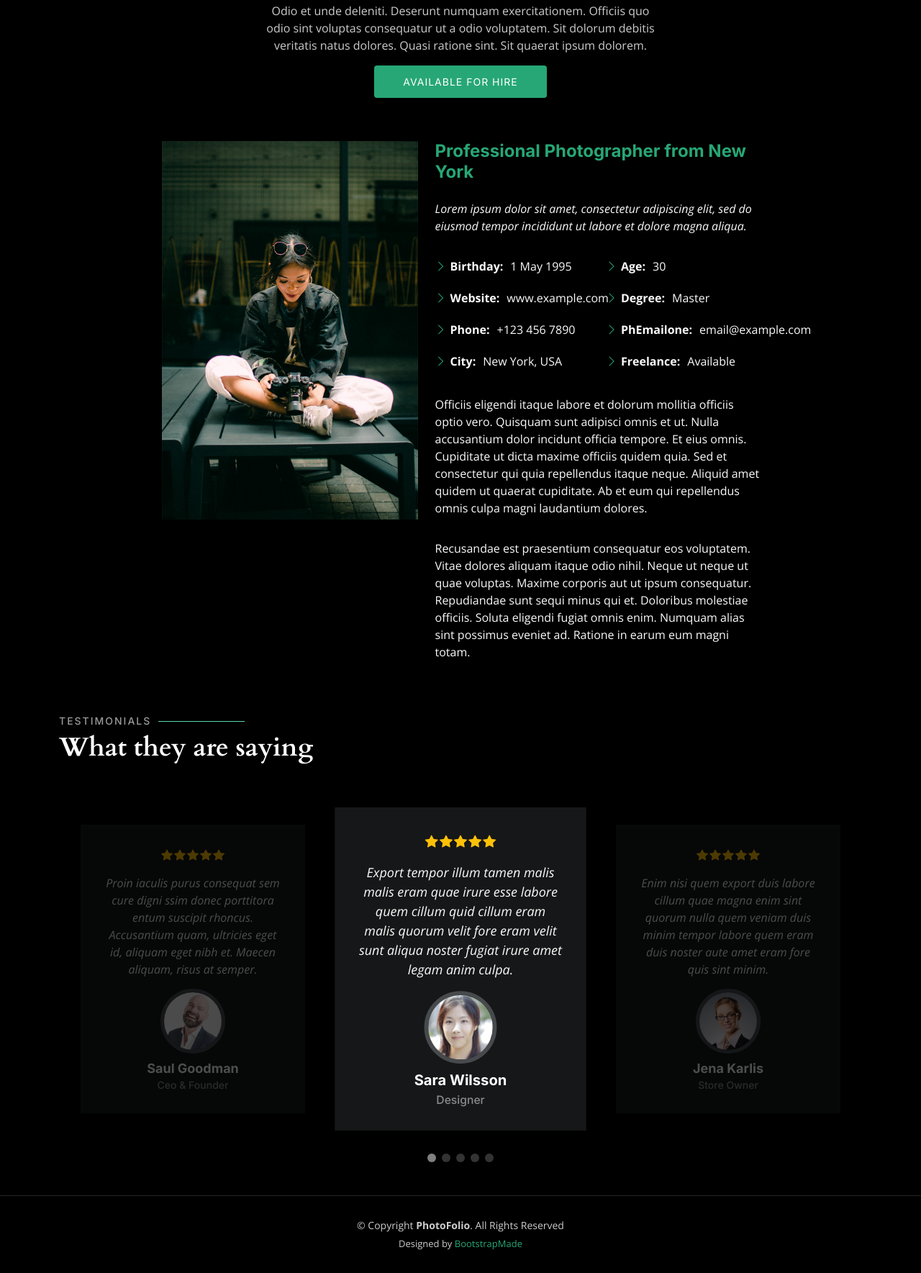
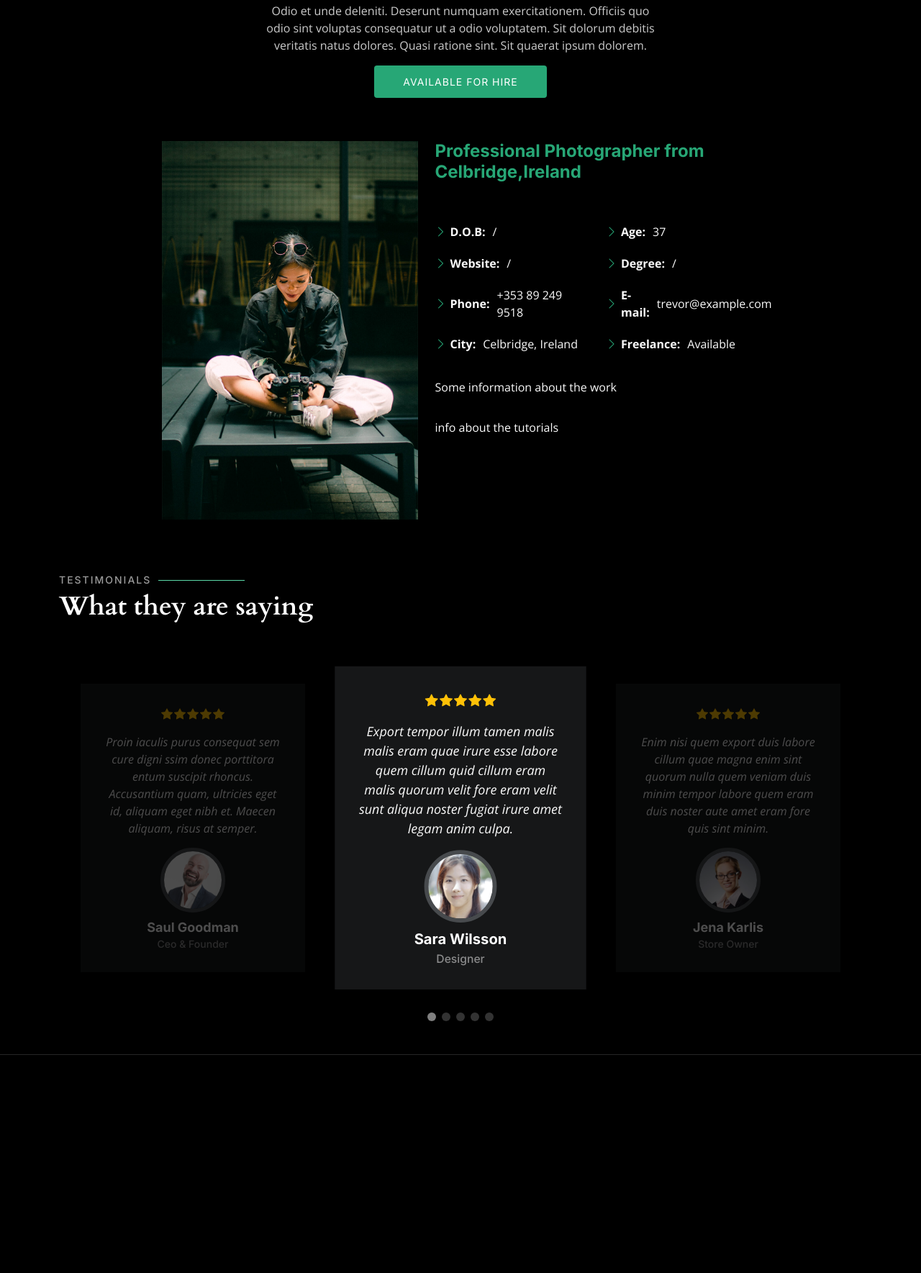
Before and after one commit to dipanshu0511vora/trevor_photography, a Django app: page /about/ in a window 1280 px wide. Shown: the part 192-1961 px from the top of the page at 72% size. After the commit the page ends 1658 px from the top, so only its background shows below. Run offline with Django 3.2, Linux system fonts and the light colour scheme; some libraries are stand-ins or nearby versions.

Commit message:
changes as per Trevor

```diff
--- a/templates/about.html
+++ b/templates/about.html
@@ -33,36 +33,34 @@
             <img src="{% static 'assets/img/profile-img.jpg' %}" class="img-fluid" alt="">
           </div>
           <div class="col-lg-5 content">
-            <h2>Professional Photographer from New York</h2>
+            <h2>Professional Photographer from Celbridge,Ireland</h2>
             <p class="fst-italic py-3">
-              Lorem ipsum dolor sit amet, consectetur adipiscing elit, sed do eiusmod tempor incididunt ut labore et dolore
-              magna aliqua.
+              <!-- Lorem ipsum dolor sit amet, consectetur adipiscing elit, sed do eiusmod tempor incididunt ut labore et dolore
+              magna aliqua. -->
             </p>
             <div class="row">
               <div class="col-lg-6">
                 <ul>
-                  <li><i class="bi bi-chevron-right"></i> <strong>Birthday:</strong> <span>1 May 1995</span></li>
-                  <li><i class="bi bi-chevron-right"></i> <strong>Website:</strong> <span>www.example.com</span></li>
-                  <li><i class="bi bi-chevron-right"></i> <strong>Phone:</strong> <span>+123 456 7890</span></li>
-                  <li><i class="bi bi-chevron-right"></i> <strong>City:</strong> <span>New York, USA</span></li>
+                  <li><i class="bi bi-chevron-right"></i> <strong>D.O.B:</strong> <span>/</span></li>
+                  <li><i class="bi bi-chevron-right"></i> <strong>Website:</strong> <span>/</span></li>
+                  <li><i class="bi bi-chevron-right"></i> <strong>Phone:</strong> <span>+353 89 249 9518</span></li>
+                  <li><i class="bi bi-chevron-right"></i> <strong>City:</strong> <span>Celbridge, Ireland</span></li>
                 </ul>
               </div>
               <div class="col-lg-6">
                 <ul>
-                  <li><i class="bi bi-chevron-right"></i> <strong>Age:</strong> <span>30</span></li>
-                  <li><i class="bi bi-chevron-right"></i> <strong>Degree:</strong> <span>Master</span></li>
-                  <li><i class="bi bi-chevron-right"></i> <strong>PhEmailone:</strong> <span>email@example.com</span></li>
+                  <li><i class="bi bi-chevron-right"></i> <strong>Age:</strong> <span>37</span></li>
+                  <li><i class="bi bi-chevron-right"></i> <strong>Degree:</strong> <span>/</span></li>
+                  <li><i class="bi bi-chevron-right"></i> <strong>E-mail:</strong> <span>trevor@example.com</span></li>
                   <li><i class="bi bi-chevron-right"></i> <strong>Freelance:</strong> <span>Available</span></li>
                 </ul>
               </div>
             </div>
             <p class="py-3">
-              Officiis eligendi itaque labore et dolorum mollitia officiis optio vero. Quisquam sunt adipisci omnis et ut. Nulla accusantium dolor incidunt officia tempore. Et eius omnis.
-              Cupiditate ut dicta maxime officiis quidem quia. Sed et consectetur qui quia repellendus itaque neque. Aliquid amet quidem ut quaerat cupiditate. Ab et eum qui repellendus omnis culpa magni laudantium dolores.
+              Some information about the work
             </p>
             <p class="m-0">
-              Recusandae est praesentium consequatur eos voluptatem. Vitae dolores aliquam itaque odio nihil. Neque ut neque ut quae voluptas. Maxime corporis aut ut ipsum consequatur. Repudiandae sunt sequi minus qui et. Doloribus molestiae officiis.
-              Soluta eligendi fugiat omnis enim. Numquam alias sint possimus eveniet ad. Ratione in earum eum magni totam.
+              info about the tutorials
             </p>
           </div>
         </div>
--- a/templates/contact.html
+++ b/templates/contact.html
@@ -15,7 +15,7 @@
         <div class="row d-flex justify-content-center">
           <div class="col-lg-6 text-center">
             <h2>Contact</h2>
-            <p>Odio et unde deleniti. Deserunt numquam exercitationem. Officiis quo odio sint voluptas consequatur ut a odio voluptatem. Sit dolorum debitis veritatis natus dolores. Quasi ratione sint. Sit quaerat ipsum dolorem.</p>
+            <p>Trevor's information or what Trevor wants to add.</p>
 
           </div>
         </div>
@@ -33,7 +33,7 @@
               <i class="bi bi-geo-alt flex-shrink-0"></i>
               <div>
                 <h4>Location:</h4>
-                <p>A108 Adam Street, New York, NY 535022</p>
+                <p>Celbridge,Ireland</p>
               </div>
             </div>
           </div><!-- End Info Item -->
@@ -53,7 +53,7 @@
               <i class="bi bi-phone flex-shrink-0"></i>
               <div>
                 <h4>Call:</h4>
-                <p>+1 5589 55488 55</p>
+                <p>+353 89 249 9515</p>
               </div>
             </div>
           </div><!-- End Info Item -->
--- a/templates/footer.html
+++ b/templates/footer.html
@@ -4,15 +4,15 @@
 <footer id="footer" class="footer">
     <div class="container">
       <div class="copyright">
-        &copy; Copyright <strong><span>PhotoFolio</span></strong>. All Rights Reserved
-      </div>
-      <div class="credits">
+        <!-- &copy; Copyright <strong><span>PhotoFolio</span></strong>.  -->
+      <!-- </div> -->
+      <!-- <div class="credits"> -->
         <!-- All the links in the footer should remain intact. -->
         <!-- You can delete the links only if you purchased the pro version. -->
         <!-- Licensing information: https://bootstrapmade.com/license/ -->
         <!-- Purchase the pro version with working PHP/AJAX contact form: https://bootstrapmade.com/photofolio-bootstrap-photography-website-template/ -->
-        Designed by <a href="https://bootstrapmade.com/">BootstrapMade</a>
-      </div>
+        <!-- Designed by <a href="https://bootstrapmade.com/">BootstrapMade</a> -->
+      <!-- </div> -->
     </div>
   </footer><!-- End Footer -->
 
--- a/templates/homepage.html
+++ b/templates/homepage.html
@@ -11,8 +11,8 @@
     <div class="container">
       <div class="row justify-content-center">
         <div class="col-lg-6 text-center">
-          <h2>I'm <span>Jenny Wilson</span> a Professional Photographer from New York City</h2>
-          <p>Blanditiis praesentium aliquam illum tempore incidunt debitis dolorem magni est deserunt sed qui libero. Qui voluptas amet.</p>
+          <h2>I'm <span>Trevor White</span> a Professional Photographer from Celbridge,Ireland</h2>
+          <p>Is mise Trevor De Faoite, Grianghrafadóir Gairmiúil as Cill Droichid, Éire</p>
           <a href="{% static 'contact.html' %}" class="btn-get-started">Available for hire</a>
         </div>
       </div>
```
Also changed, not shown: templates/services.html (+6 -6 lines).
